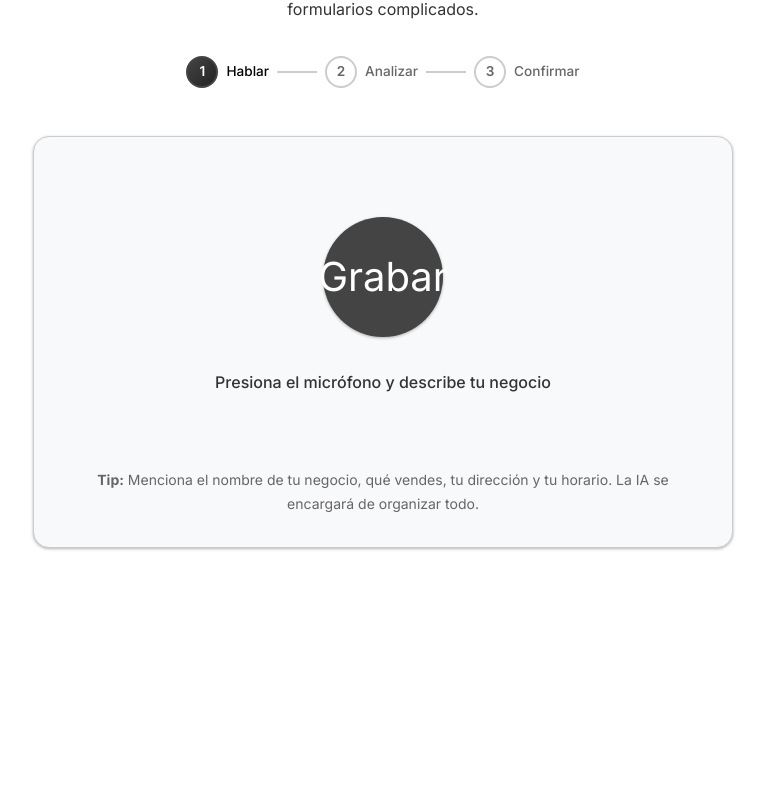
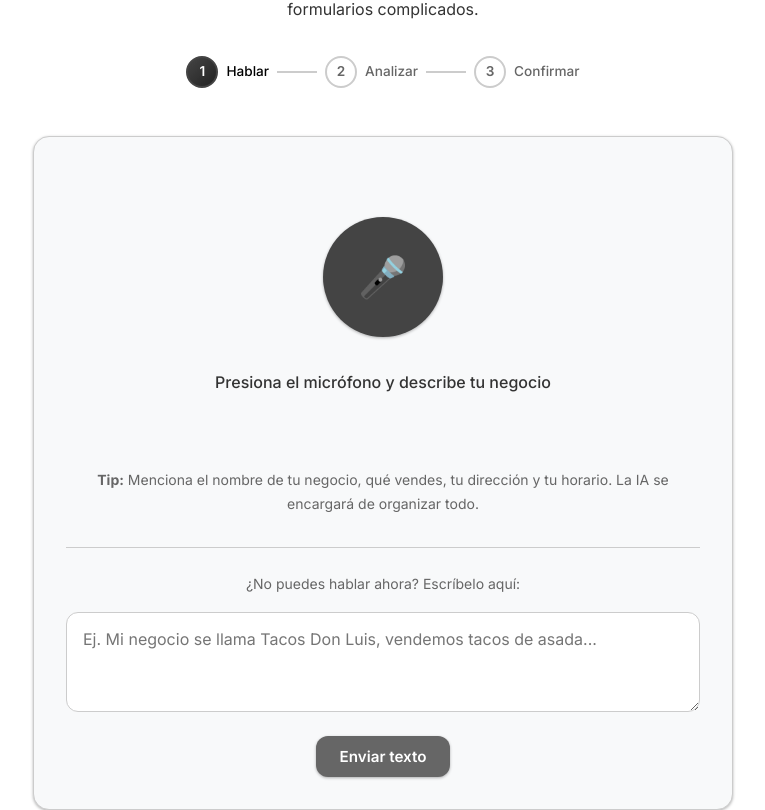
Before and after one commit to GustavoSanchezO/conectando_el_barrio, a Next.js app: page /registrar in a window 1280 px wide. Shown: the part 224-1034 px from the top of the page, without its empty margins (257-1022 px from the left). Before the commit the page ends 800 px from the top, so only its background shows below. Built offline with nearby package versions, Linux system fonts and the light colour scheme.

Commit message:
✨ Feat: Añadir entrada de texto manual y actualizar emojis de botones

```diff
--- a/src/app/explorar/page.js
+++ b/src/app/explorar/page.js
@@ -263,7 +263,7 @@ export default function ExplorarPage() {
       {/* Chatbot Toggle */}
       {!chatOpen && (
         <button className="chat-toggle" onClick={() => setChatOpen(true)}>
-          Chat
+          💬
         </button>
       )}
 
--- a/src/app/registrar/page.js
+++ b/src/app/registrar/page.js
@@ -11,6 +11,7 @@ export default function RegistrarPage() {
   const [transcript, setTranscript] = useState('');
   const [businessData, setBusinessData] = useState(null);
   const [error, setError] = useState('');
+  const [manualText, setManualText] = useState('');
 
   const handleVoiceStop = async (text) => {
     setTranscript(text);
@@ -57,6 +58,7 @@ export default function RegistrarPage() {
     setTranscript('');
     setBusinessData(null);
     setError('');
+    setManualText('');
   };
 
   return (
@@ -118,6 +120,27 @@ export default function RegistrarPage() {
               <strong>Tip:</strong> Menciona el nombre de tu negocio, qué vendes, tu dirección
               y tu horario. La IA se encargará de organizar todo.
             </p>
+          </div>
+
+          <div style={{ marginTop: 'var(--space-xl)', borderTop: '1px solid var(--border)', paddingTop: 'var(--space-lg)' }}>
+            <p className="text-small" style={{ textAlign: 'center', marginBottom: 'var(--space-md)', color: 'var(--text-muted)' }}>
+              ¿No puedes hablar ahora? Escríbelo aquí:
+            </p>
+            <textarea
+              style={{ width: '100%', minHeight: '100px', padding: 'var(--space-md)', borderRadius: 'var(--radius-md)', border: '1px solid var(--border)', marginBottom: 'var(--space-md)', fontFamily: 'inherit', resize: 'vertical' }}
+              placeholder="Ej. Mi negocio se llama Tacos Don Luis, vendemos tacos de asada..."
+              value={manualText}
+              onChange={(e) => setManualText(e.target.value)}
+            />
+            <div style={{ textAlign: 'center' }}>
+              <button
+                className="btn btn-secondary"
+                disabled={!manualText.trim()}
+                onClick={() => handleVoiceStop(manualText)}
+              >
+                Enviar texto
+              </button>
+            </div>
           </div>
         </div>
       )}
--- a/src/components/ChatBot.js
+++ b/src/components/ChatBot.js
@@ -100,7 +100,7 @@ export default function ChatBot({ onRecommendations, onClose }) {
     <div className="chat-container">
       <div className="chat-header">
         <div className="chat-header-info">
-          <div className="chat-avatar">G</div>
+          <div className="chat-avatar">💬</div>
           <div>
             <h4>Barrio Guide</h4>
             <p>En línea</p>
--- a/src/components/VoiceRecorder.js
+++ b/src/components/VoiceRecorder.js
@@ -142,7 +142,7 @@ export default function VoiceRecorder({ onTranscript, onStop }) {
         onClick={toggleRecording}
         aria-label={isRecording ? 'Detener grabación' : 'Iniciar grabación'}
       >
-        {isRecording ? 'Detener' : 'Grabar'}
+        {isRecording ? '🛑' : '🎤'}
       </button>
 
       <p className={`voice-status ${isRecording ? 'recording' : ''}`}>
```
